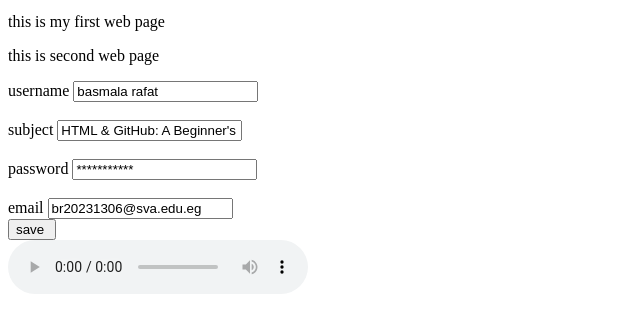
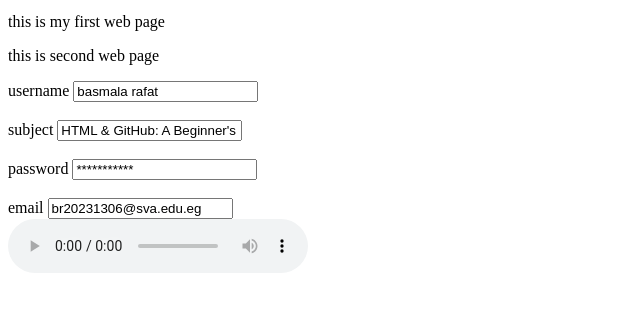
Before and after one commit to basmala353/myfirstwebpage, a plain HTML site: page index.html in a window 1280 px wide. Shown: the part 87-420 px from the top of the page, without its empty margins (0-640 px from the left). Drawn offline with Linux system fonts and the light colour scheme.

Commit message:
Add files via upload

```diff
--- a/index.html
+++ b/index.html
@@ -31,7 +31,7 @@
 <label>email</label>
 <input type="email" value="br20231306@sva.edu.eg">
 </div>
-<input type="submit" value="save ">
+
 <div>
     <audio controls>
         <source src="imgs/home/001.mp3" type="audio/mpeg">
```
